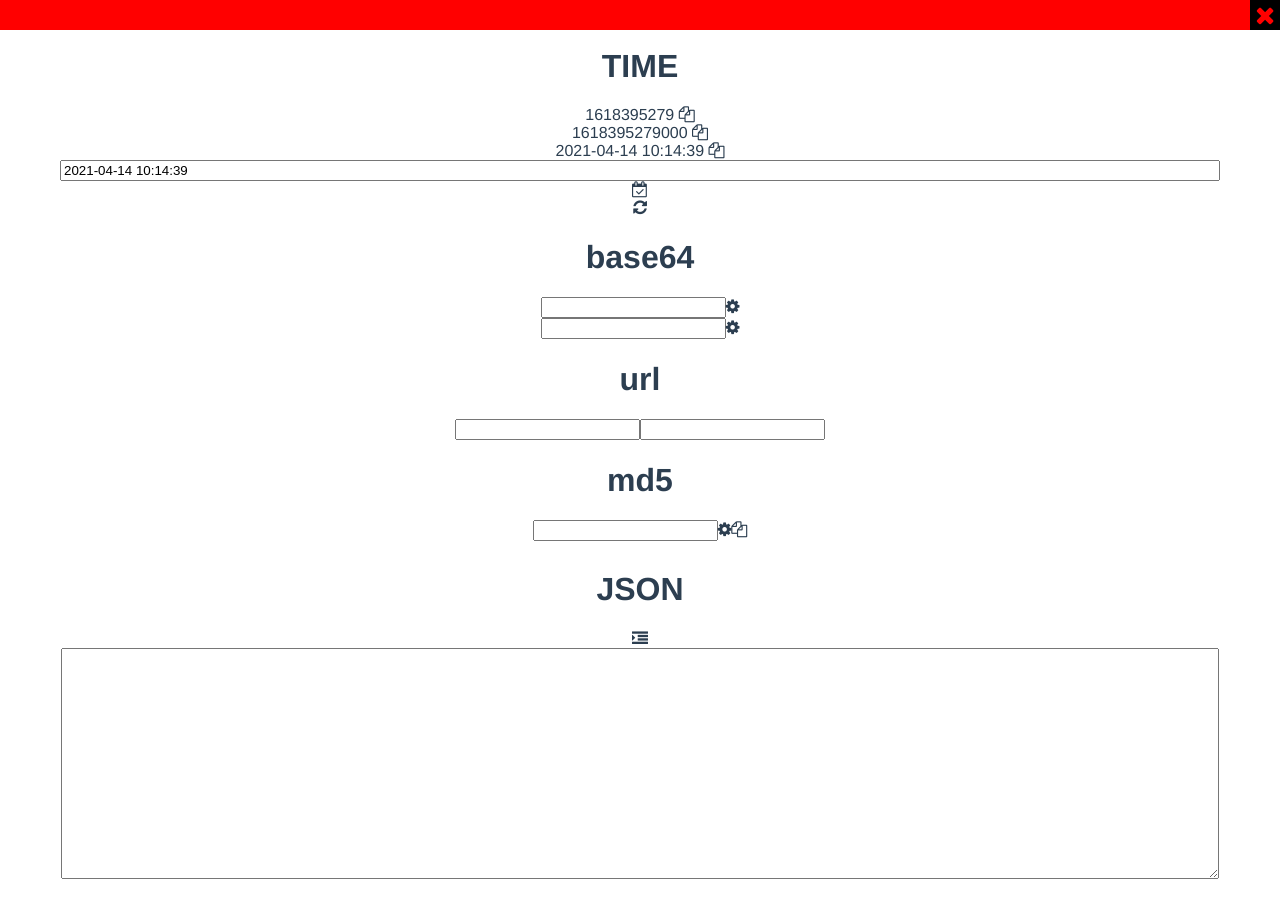
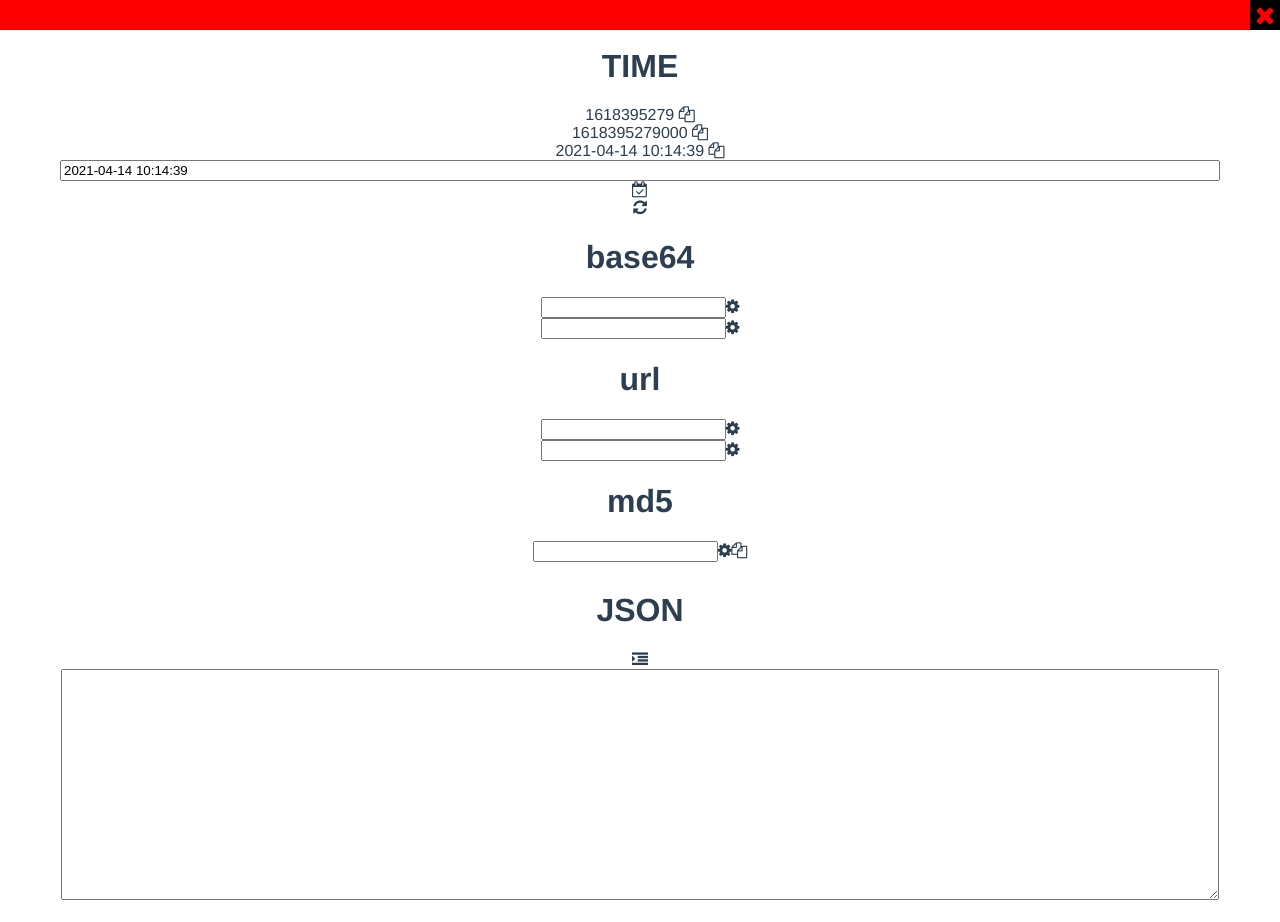
Before and after one commit to zalath/envboot-p5b, a Vue app: page /#/tool in a window 1280 px wide. Before the commit the page ends 901 px from the top, so only its background shows below. Built offline with nearby package versions, Linux system fonts and the light colour scheme.

Commit message:
fix tools

```diff
--- a/src/views/Tool.vue
+++ b/src/views/Tool.vue
@@ -34,8 +34,11 @@
           </div>
           <h1>url</h1>
           <div>
-            <input :value="deurlval" @change="url()" />
-            <input :value="urlval" @change="deurl()" />
+            <input v-model="deurlval"/>
+            <a class="fa fa-cog" @click="url()"></a>
+            <br/>
+            <input v-model="urlval"/>
+            <a class="fa fa-cog" @click="deurl()"></a>
           </div>
           <h1>md5</h1>
           <div>
@@ -53,7 +56,7 @@
           <textarea rows="15" class="wNine" v-model='jsonstr' />
         </div>
         <div v-if='jsonpage'>
-          <a class="fa fa-times" @click="jsonpage = !jsonpage"></a>
+          <a class="fa fa-times" @click="jsonpage = !jsonpage;jsonstr = ''"></a>
           <br/>
           <pre class="tl wNine ma">{{jsonstrd}}</pre>
         </div>
@@ -135,10 +138,10 @@ export default {
       return fmt;
     },
     base64: function() {
-      this.debase64val = base64.encode(this.base64val)
+      this.base64val = base64.encode(this.debase64val)
     },
     debase64: function() {
-      this.base64val = base64.decode(this.debase64val)
+      this.debase64val = base64.decode(this.base64val)
     },
     url: function() {
       this.urlval = encodeURIComponent(this.deurlval)
```
Also changed, not shown: 2 other files (tests, documents, lock files or other folders).
